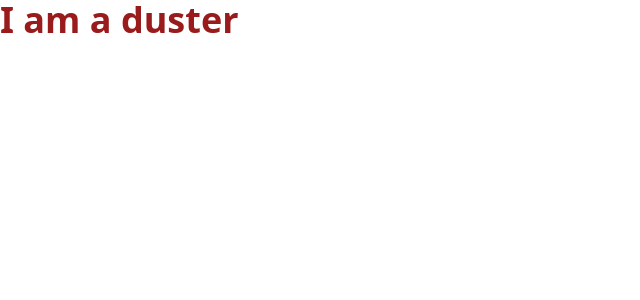
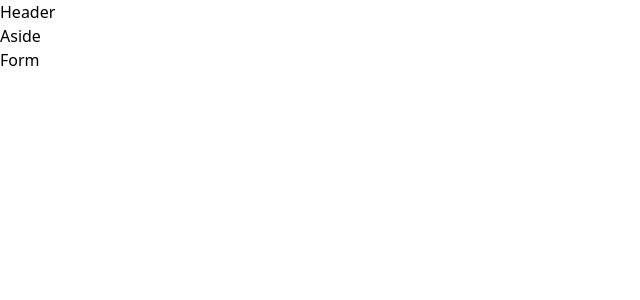
Before and after one commit to gliese-backup/Untitled, a React (Vite) app: page / in a window 1280 px wide. Shown: the top 300 px of the page, without its empty margins (0-640 px from the left). Built offline with nearby package versions, Linux system fonts and the light colour scheme.

Commit message:
Layout done

```diff
--- a/package.json
+++ b/package.json
@@ -10,6 +10,7 @@
     "preview": "vite preview"
   },
   "dependencies": {
+    "@tabler/icons-react": "^3.24.0",
     "react": "^18.3.1",
     "react-dom": "^18.3.1"
   },
--- /dev/null
+++ b/src/components/Aside.jsx
@@ -0,0 +1,7 @@
+import React from "react";
+
+function Aside() {
+  return <div>Aside</div>;
+}
+
+export default Aside;
--- /dev/null
+++ b/src/components/Form.jsx
@@ -0,0 +1,7 @@
+import React from "react";
+
+function Form() {
+  return <div>Form</div>;
+}
+
+export default Form;
--- /dev/null
+++ b/src/components/Header.jsx
@@ -0,0 +1,7 @@
+import React from "react";
+
+function Header() {
+  return <div>Header</div>;
+}
+
+export default Header;
--- a/src/main.jsx
+++ b/src/main.jsx
@@ -1,14 +1,13 @@
 import React from "react";
 import { createRoot } from "react-dom/client";
 import "./index.css";
+import Home from "./pages/Home";
 
 const appEl = document.querySelector("#app");
 const root = createRoot(appEl);
 
 root.render(
   <React.StrictMode>
-    <h1 className="cursor-pointer text-2xl font-bold text-zinc-900 hover:text-red-800 md:text-4xl">
-      I am a duster
-    </h1>
+    <Home />
   </React.StrictMode>,
 );
--- /dev/null
+++ b/src/pages/Home.jsx
@@ -0,0 +1,15 @@
+import Header from "../components/Header";
+import Aside from "../components/Aside";
+import Form from "../components/Form";
+
+function Home() {
+  return (
+    <div>
+      <Header />
+      <Aside />
+      <Form />
+    </div>
+  );
+}
+
+export default Home;
```
Also changed, not shown: 1 other file (tests, documents, lock files or other folders).
